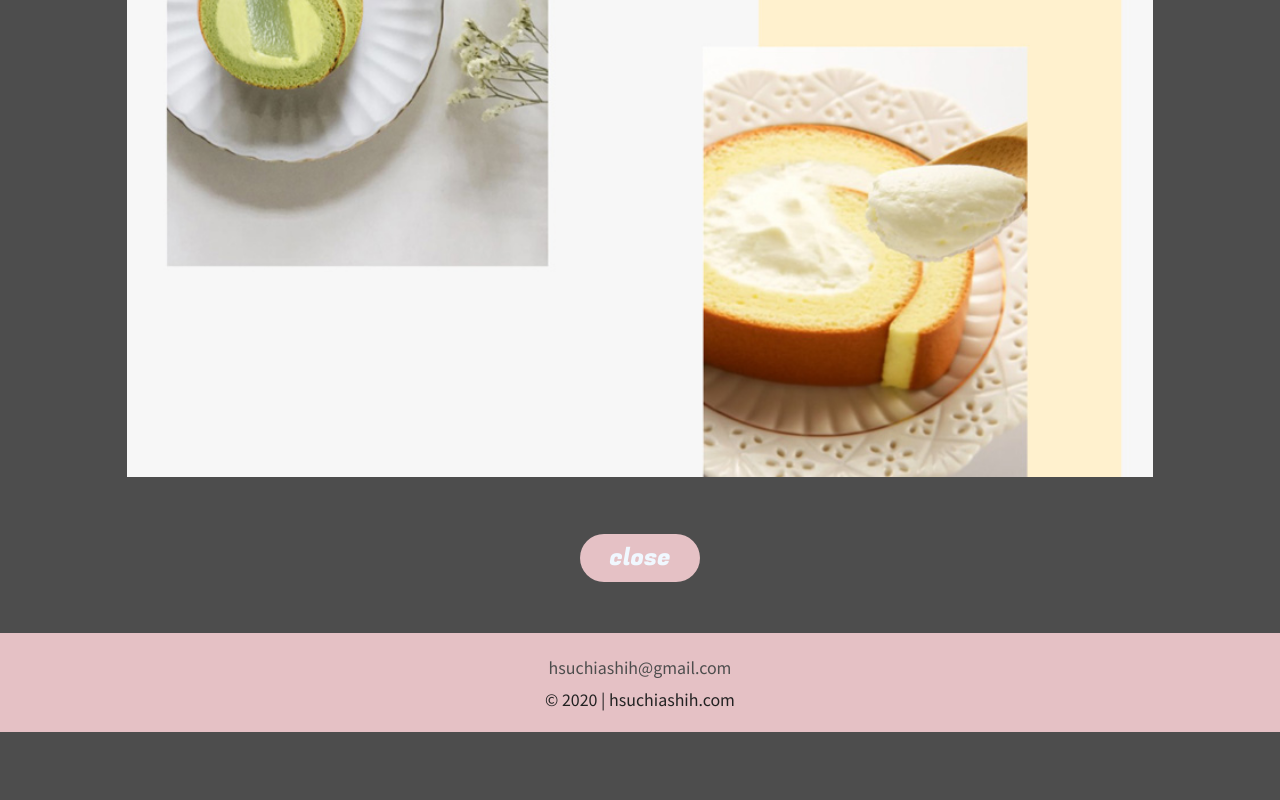
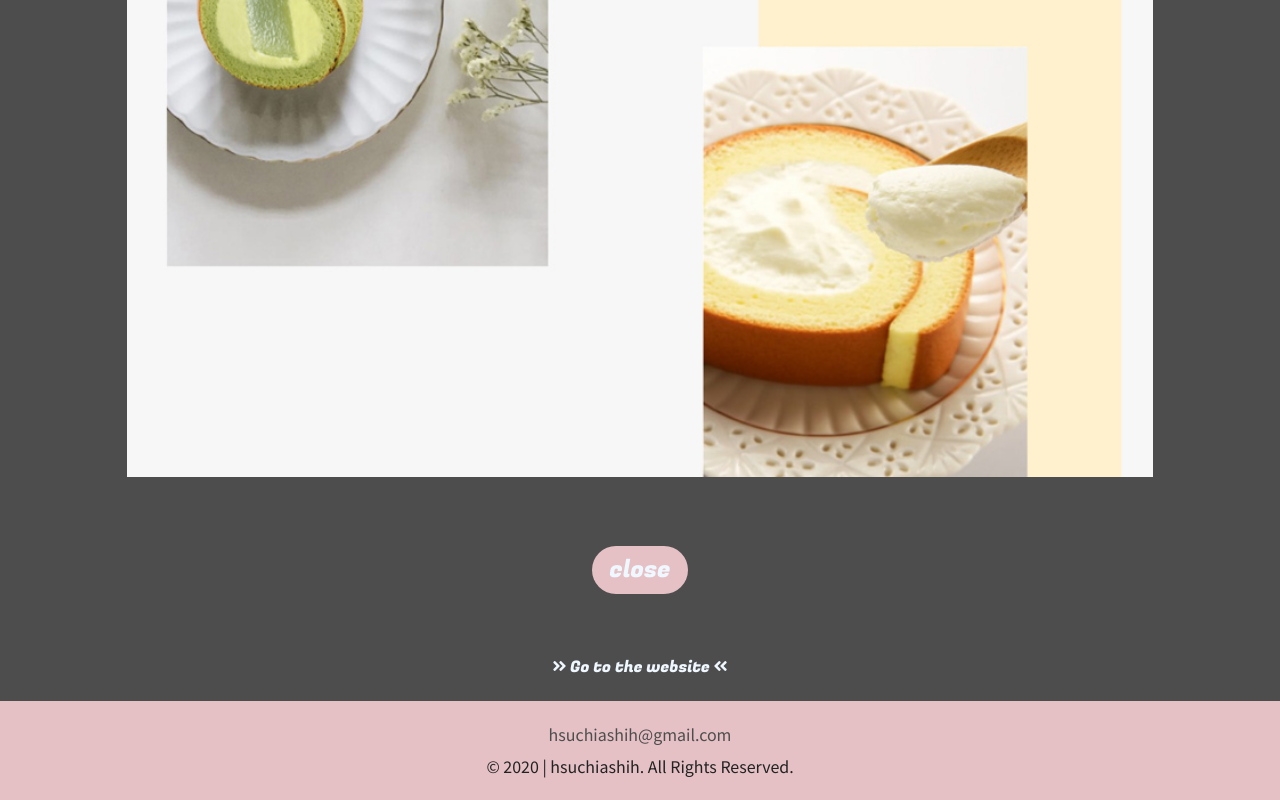
Before and after one commit to hsuchiashih/web_portfolio, a plain HTML site: page portfolio_RT.html in a window 1280 px wide. Shown: the part 4336-5136 px from the top of the page. Before the commit the page ends 5068 px from the top, so only its background shows below. Drawn offline with Linux system fonts and the light colour scheme.

Commit message:
2020/03/08 調整Navbar 出現方式 加上網站連結

```diff
--- a/css/portfolio.css
+++ b/css/portfolio.css
@@ -520,12 +520,16 @@
   margin: auto;
   margin-top: 2%;
   margin-bottom: 4%;
+
+  /* background-color: #fff; */
+  display: flex;
+  justify-content: center;
 }
 
 .close-btn>div{
-    width:90px;
+    padding: 10%;
+    width:120px;
     margin: auto;
-
  }
 
  .close-btn>div>a{
@@ -536,9 +540,31 @@
     height: 48px;
     /* padding-top: 0px; */
     line-height: 48px;
-    border-radius: 30px 30px;
+    border-radius: 35px 35px;
     background-color: #E5c1c5;
     color: aliceblue;
+ }
+
+ .goto-btn {
+   max-width: 1140px;
+   width: 100%;
+   margin: auto;
+   text-align: center;
+   margin-bottom: 2%;
+ }
+
+ .goto-btn>i{
+   color:aliceblue ;
+
+ }
+
+ .goto-btn a{
+   text-decoration: none;
+   color: aliceblue ;;
+ }
+
+ .goto-btn a:hover{
+  color:  #E5c1c5;
  }
 
 
--- a/portfolio_RT.html
+++ b/portfolio_RT.html
@@ -43,7 +43,7 @@
   <div class=" btn-area">
     <div class="next-btn">
       <div>
-        <a class="Fugaz-One-font" href="index.html">prev</a>
+        <a class="Fugaz-One-font" href="index.html#portfolio">prev</a>
       </div>
     </div>
     <div class="next-btn">
@@ -109,9 +109,15 @@
   <div class="close-btn-area">
     <div class="close-btn">
       <div>
-        <a class="Fugaz-One-font" href="index.html">close</a>
+        <a class="Fugaz-One-font" href="index.html#portfolio">close</a>
       </div>
     </div>
+  </div>
+
+  <div class="goto-btn">
+    <i class="fas fa-angle-double-right"></i>
+    <a class="Fugaz-One-font" href="https://hsuchiashih.github.io/web_RT/rt_index.html">Go to the website</a>
+    <i class="fas fa-angle-double-left"></i>
   </div>
 
   <a id="page-top" href="javascript:void(0)"><i class="fas fa-chevron-circle-up fa"></i>
@@ -127,7 +133,7 @@
           <a href="mailto:hsuchiashih@gmail.com"> hsuchiashih@gmail.com</a>
         </div>
         <br>
-        <p>© 2020 | hsuchiashih.com</p>
+        <p>© 2020 | hsuchiashih. All Rights Reserved.</p>
 
 
       </div>
```
Also changed, not shown: css/index.css (+2 -7 lines), index.html (+10 -11 lines), portfolio_friendlist.html (+9 -2 lines), portfolio_game.html (+9 -2 lines), portfolio_movielist.html (+8 -2 lines), portfolio_rgb.html (+9 -3 lines).
